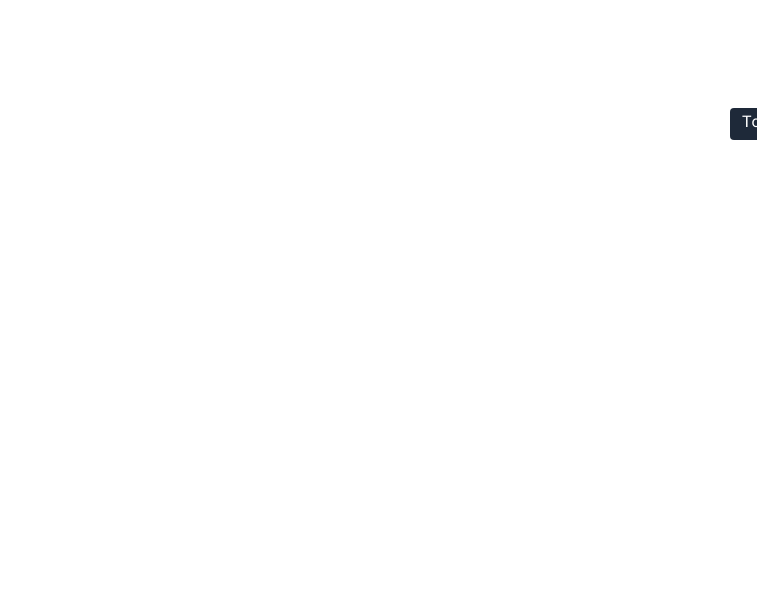
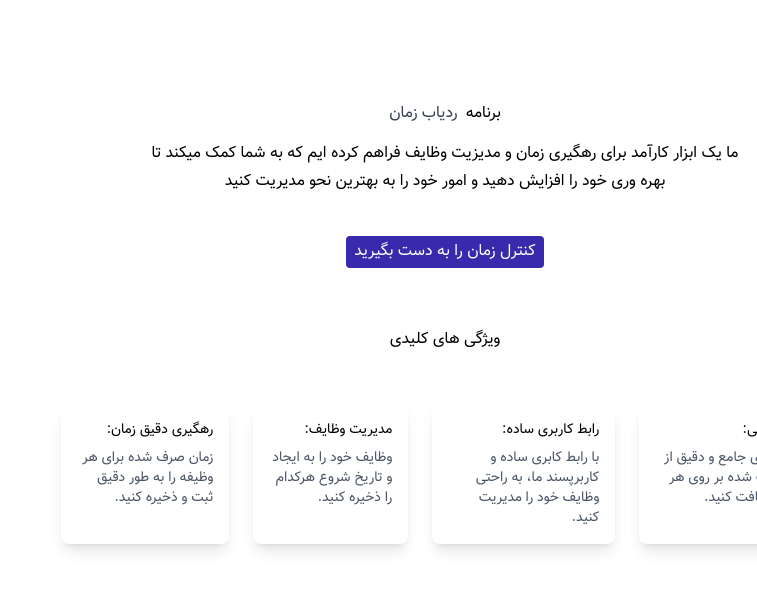
Before and after one commit to maryam-roshani/todo-api2, a React (Vite) app: page / in a window 1280 px wide. Shown: the top 590 px of the page, without its empty margins (523-1280 px from the left). Built offline with nearby package versions, Linux system fonts and the light colour scheme.

Commit message:
fixing home page

```diff
--- a/src/App.tsx
+++ b/src/App.tsx
@@ -1,5 +1,4 @@
 import { Routes, Route, Navigate } from 'react-router-dom';
-import Home from './pages/Home';
 import Login from './pages/Login';
 import Signup from './pages/Signup';
 // import Dashboard from './pages/Dashboard';
@@ -7,16 +6,17 @@ import Tasks from './pages/Tasks';
 import NavBar from './components/NavBar';
 import CalendarPage from './pages/CalendarPage';
 import ProtectedRoute from './components/ProtectedRoute';
+import HomePage from './pages/Home';
 
 function App() {
 
 
   return (
     <div>
-      <NavBar  />
+      <NavBar/>
       <div className="p-4">
         <Routes>
-          <Route path="/" element={<Home />} />
+          <Route path="/" element={<HomePage />} />
           <Route path="/login" element={<Login />}
           />
           <Route path="/signup" element={<Signup />} />
--- a/src/pages/Home.tsx
+++ b/src/pages/Home.tsx
@@ -1,8 +1,9 @@
+import Home from "../components/home"
 
-const Home = () => {
+const HomePage = () => {
   return (
-    <div>Home</div>
+    <Home/>
   )
 }
 
-export default Home
+export default HomePage
```
